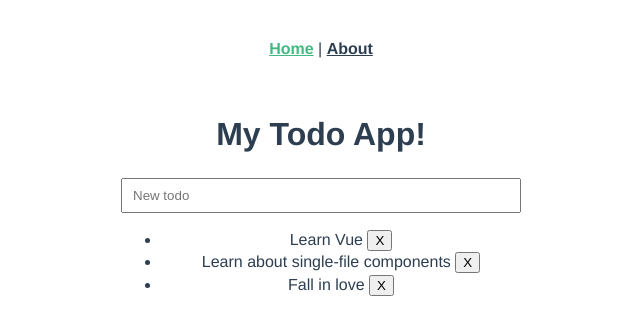
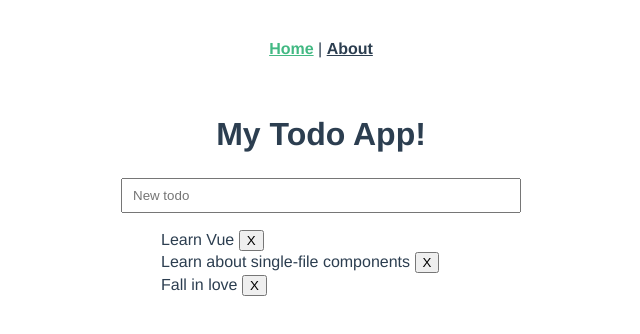
Before and after one commit to jespernpedersen/datodo, a Vue app: page / in a window 1280 px wide. Shown: the top 334 px of the page, without its empty margins (319-959 px from the left). Built offline with nearby package versions, Linux system fonts and the light colour scheme.

Commit message:
Styling fixes

```diff
--- a/src/components/BaseInputText.vue
+++ b/src/components/BaseInputText.vue
@@ -29,11 +29,15 @@ export default {
 </script>
 
 <style lang="scss" scoped>
-// @import '../variables.scss';
+@import '../variables.scss';
 
 .input {
   width: 100%;
   padding: 8px 10px;
   // border: 1px solid $vue-blue;
 }
+
+ul {
+  list-style: none;
+}
 </style>
--- a/src/variables.scss
+++ b/src/variables.scss
@@ -1,2 +1,6 @@
 $vue-blue: #32485F;
 $vue-green: #00C185;
+ul {
+    list-style: none;
+    text-align: left;
+}
--- a/src/views/Home.vue
+++ b/src/views/Home.vue
@@ -16,7 +16,7 @@ export default {
 </script>
 
 <style lang="scss">
-// @import './variables.scss';
+@import '../variables.scss';
 
 *, *::before, *::after {
 	box-sizing: border-box;
```
